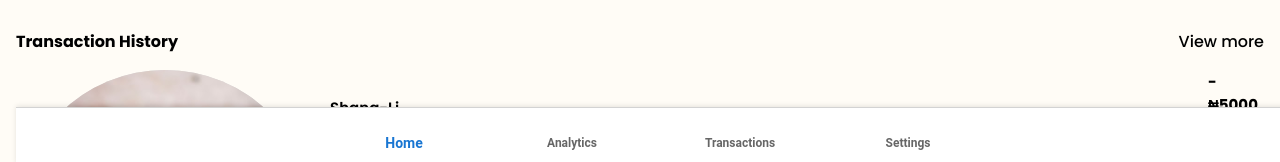
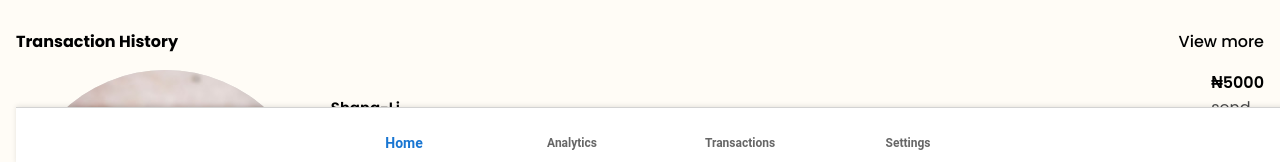
Before and after one commit to mrauthentik/pawa, a React (Vite) app in the folder pawa-sure/: page /dashboard in a window 1280 px wide. Shown: the part 636-798 px from the top of the page. Built offline with nearby package versions, Linux system fonts and the light colour scheme; some icons are missing.

Commit message:
feat: update amount display styles in Transaction History

```diff
--- a/pawa-sure/src/App.css
+++ b/pawa-sure/src/App.css
@@ -616,7 +616,13 @@ button:active{
             }
         }
         .amount{
-            font-size: 10px;
+            h2{
+                font-size: 16px;
+                font-weight: 600;
+            }
+            p{
+                color: var(--small-text);
+            }
         }
     }
 }
--- a/pawa-sure/src/Components/History.tsx
+++ b/pawa-sure/src/Components/History.tsx
@@ -17,7 +17,7 @@ const TransactionHistory:React.FC = () => {
                     </div>
                 </div>
                 <div className="amount">
-                    <h2>-₦5000</h2>
+                    <h2> ₦5000</h2>
                     <p>send</p>
                 </div>
             </div>
```
